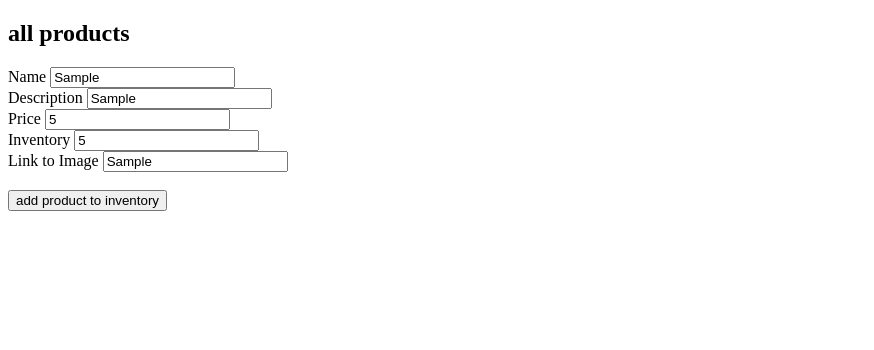
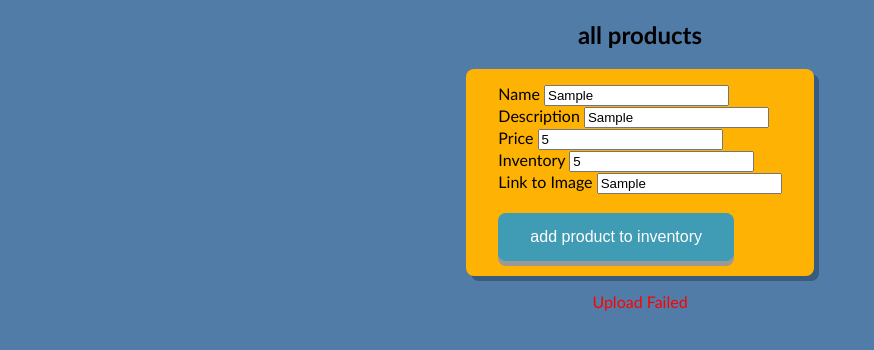
Before and after one commit to JonCTack/ProductStore, a website: page public/add_product/index.html in a window 1280 px wide. Both pictures are taken after typing "Sample", "Sample", "5", "5", "Sample" into the empty fields and a click on the button "add product to inventory". Shown: the whole page, without its empty margins (0-874 px from the left). Drawn offline with Linux system fonts and the light colour scheme; no server answers.

Commit message:
added add product page and functionality, added basic navigation

```diff
--- a/public/add_product/index.css
+++ b/public/add_product/index.css
@@ -0,0 +1,54 @@
+#product-contain {
+    display: flex;
+    align-items: center;
+    justify-content: center;
+    max-width: 100vw;
+    max-height: 100vh;
+}
+
+body {
+    text-align: center;
+    background-color: rgb(81, 124, 167);
+    font-family:'Gill Sans', 'Gill Sans MT', Calibri, 'Trebuchet MS', sans-serif ;
+}
+
+div#container {
+    text-align: left;
+    flex-wrap: wrap;
+    background-color: rgb(254, 178, 3);
+    max-width: 35vw;
+    max-height: 100vh;
+    border-radius: 8px;
+    padding: 15px 32px;
+    box-shadow: 5px 5px rgb(57, 91, 125);
+}
+
+button {
+    background-color: #409cb5;
+    border: none;
+    color: white;
+    padding: 15px 32px;
+    text-align: center;
+    text-decoration: none;
+    display: inline-block;
+    font-size: 16px;
+    border-radius: 8px;
+    transition-duration: .1s;
+    box-shadow: 0 5px #999;
+}
+
+button:hover {
+    background-color: #3e6a77;
+    cursor: pointer;
+}
+
+button:active {
+    background-color: #3e6a77;
+    box-shadow: 0 2px #666;
+    transform: translateY(4px);
+  }
+
+button.disabled {
+    opacity: 0.6;
+    cursor: not-allowed;
+  }
--- a/public/add_product/index.html
+++ b/public/add_product/index.html
@@ -10,8 +10,9 @@
 </head>
 <body>
     <nav id="navbar">
-        <h1>all products</h1>
+        <h1 id="all-products">all products</h1>
     </nav>
+<div id="product-contain">
     <div id="container">
         <div class="inputcontain">
             <label for="name-i"> Name </label>
@@ -34,8 +35,9 @@
             <input type="text" id="imgLink-i">
         </div>
         <br>
-        <button id="send-veg">add product to inventory</button>
+        <button id="send-item">add product to inventory</button>
     </div>
+</div>
     <p id="upload-status"></p>
 </body>
 </html>
--- a/public/add_product/index.js
+++ b/public/add_product/index.js
@@ -0,0 +1,43 @@
+let sendItemButton = document.getElementById('send-item');
+
+sendItemButton.addEventListener('click', async () =>{
+    let nameString = document.getElementById('name-i').value
+    let descString = document.getElementById('desc-i').value
+    let priceNum = +document.getElementById('price-i').value
+    let invNum = +document.getElementById('inv-i').value
+    let linkString = document.getElementById('imgLink-i').value
+    const item = {
+        nameString,
+        descString,
+        priceNum,
+        invNum,
+        linkString
+    }
+    if (nameString && descString && priceNum && invNum && linkString){
+    let response = await fetch('/create_product',{
+        method: 'POST',
+        headers: {
+            'Content-Type': 'application/json'
+        },
+        body: JSON.stringify(item),
+    })
+    let uploadStatusTag = document.getElementById('upload-status');
+    console.log(response.status);
+    if (response.status === 200) {
+        console.log(response);
+        console.log("upload complete!!!");
+        uploadStatusTag.textContent = "Upload Completed";
+        uploadStatusTag.style.color = "green";
+    } else {
+        console.log(response);
+        console.log("upload failed");
+        console.log;
+        uploadStatusTag.textContent = "Upload Failed";
+        uploadStatusTag.style.color = "red";
+    }}
+})
+
+let addButton = document.getElementById('all-products')
+addButton.addEventListener('click', () => {
+    window.location.href = "../"
+})
--- a/public/index.css
+++ b/public/index.css
@@ -1,7 +1,8 @@
 #product-contain {
     display: flex;
     align-items: center;
-    justify-content: center;
+    justify-content: space-around;
+    flex-wrap: wrap;
     width: 100vw;
     height: 100vh;
 }
@@ -9,6 +10,7 @@
 body {
     text-align: center;
     background-color: rgb(86, 136, 186);
+    font-family:'Gill Sans', 'Gill Sans MT', Calibri, 'Trebuchet MS', sans-serif ;
 }
 
 div.item img{
--- a/public/index.js
+++ b/public/index.js
@@ -19,10 +19,8 @@ const getData = async () => {
         containerDiv.appendChild(containerElement)
         //to let each item be clickable to its own display page
             let productsArray = document.querySelectorAll('.item')
-            console.log(productsArray)
             productsArray.forEach(el => {
             el.addEventListener('click', () => {
-            console.log(el.id)
             window.location.href = `./show_product?id=${el.id}`
         })
         })
--- a/public/show_product/index.js
+++ b/public/show_product/index.js
@@ -35,3 +35,8 @@ const getData = async () => {
     })});
 }
 getData()
+
+let addButton = document.getElementById('all-products')
+addButton.addEventListener('click', () => {
+    window.location.href = "../"
+})
```
Also changed, not shown: public/show_product/index.html (+1 -1 lines), server.js (+12 -0 lines).
